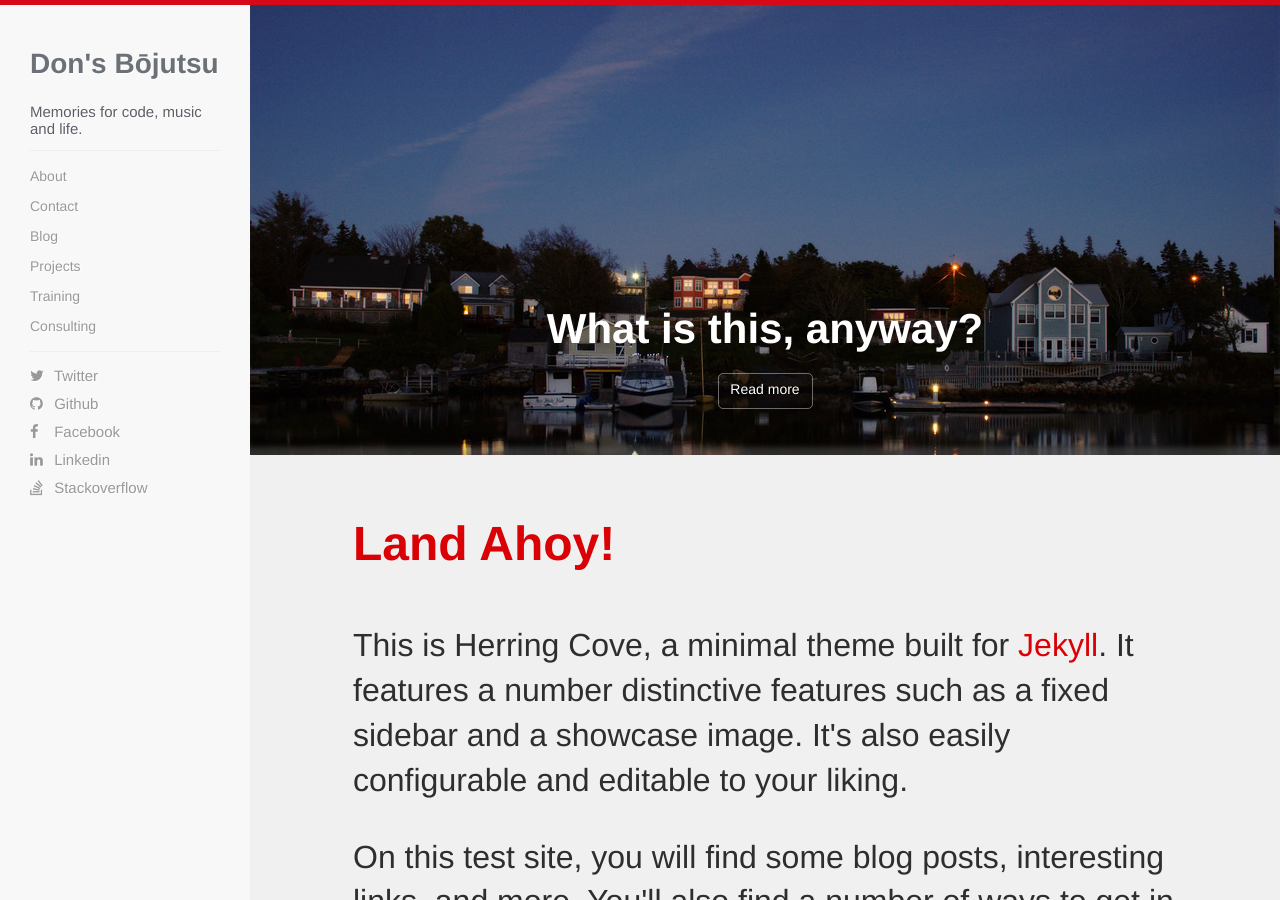
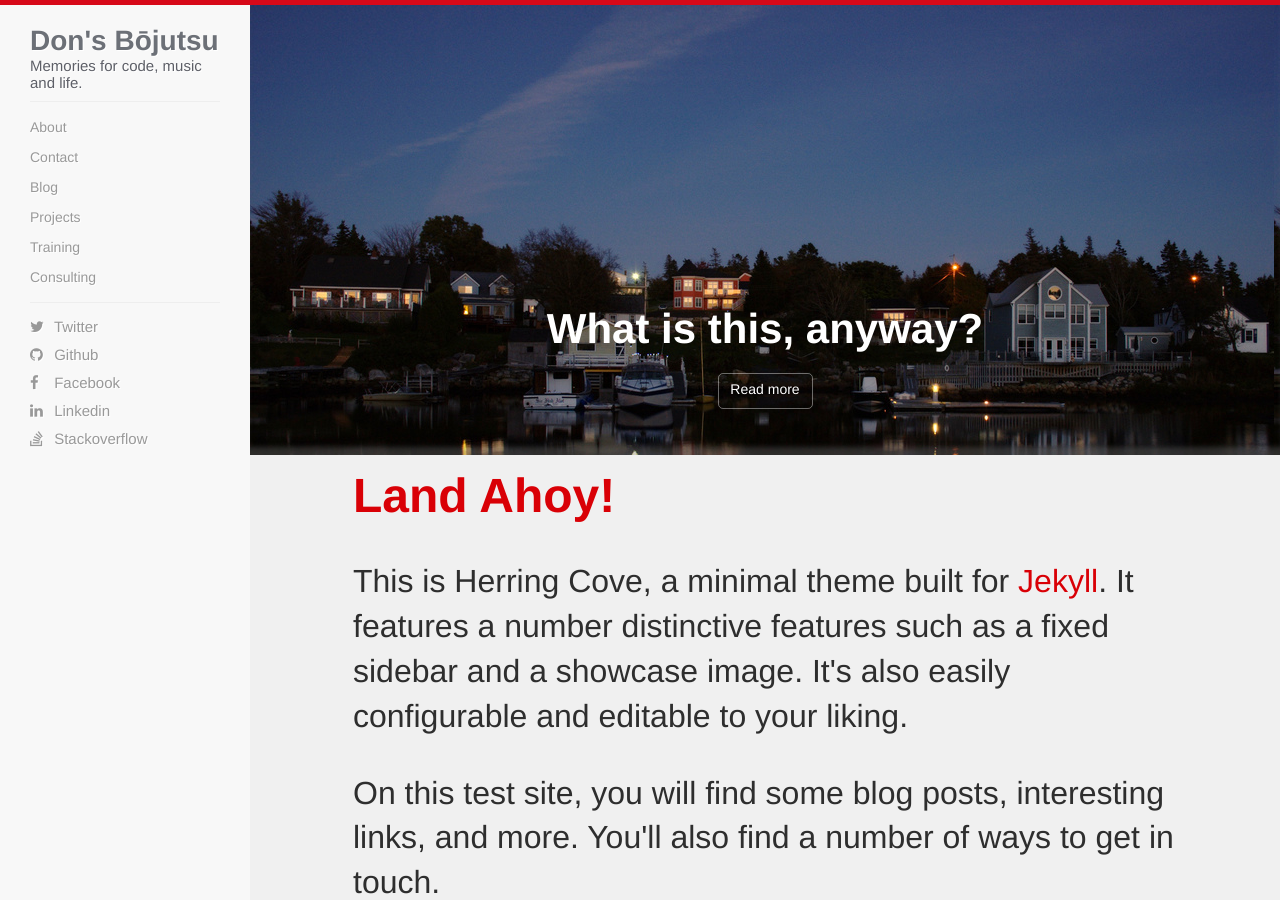
Before and after one commit to gzfrancisco/gzfrancisco.github.io, a Jekyll site: the page built from index.html, in a window 1280 px wide and 900 px high. Built offline with Jekyll 4.4.1, drawn with Linux system fonts in a browser that asks for light colours; nearby versions of some CDN libraries; Markdown is read by kramdown in place of the engine named in the settings.

Commit message:
Fix some styles

```diff
--- a/css/_sass/elements.sass
+++ b/css/_sass/elements.sass
@@ -12,14 +12,14 @@
 *
   @extend .clean-font
 h1, h2, h3, h4, h5, h6
-  @extend .clean-font
+  @extend .clean-boundaries
 p
-  @extend .clean-font
+
 ul, ol, dl
   @extend .clean-boundaries
 li
   list-style: none
 a
-  @extend .clean-font
+
   text-decoration: none
   color: inherit
--- a/css/_sass/main.sass
+++ b/css/_sass/main.sass
@@ -160,7 +160,6 @@
       footer
         @include box-sizing(border-box)
         width: 80%
-        height: $footer-height
         min-height: $footer-height
         position: relative
         margin-top: -1*$footer-height
--- a/css/main.css
+++ b/css/main.css
@@ -1,8 +1,8 @@
-.clean-boundaries, ul, ol, dl {
+.clean-boundaries, h1, h2, h3, h4, h5, h6, ul, ol, dl {
   margin: 0;
   padding: 0; }
 
-.clean-font, *, h1, h2, h3, h4, h5, h6, p, a {
+.clean-font, * {
   font-family: "Helvetica Neue", Arial, sans-serif; }
 
 li {
@@ -169,7 +169,6 @@
         -moz-box-sizing: border-box;
         box-sizing: border-box;
         width: 80%;
-        height: 30px;
         min-height: 30px;
         position: relative;
         margin-top: -30px;
```
